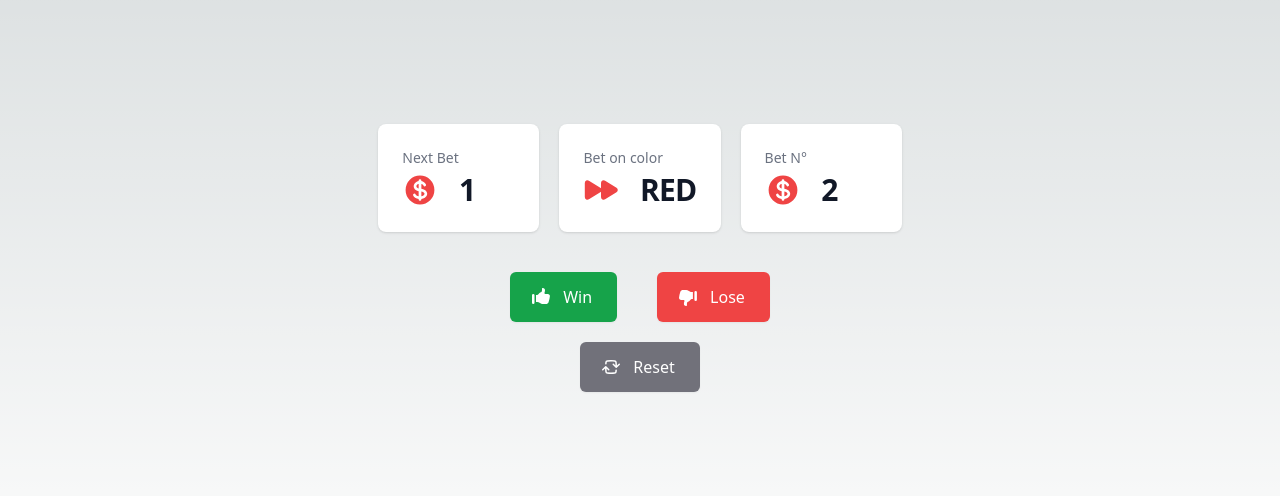
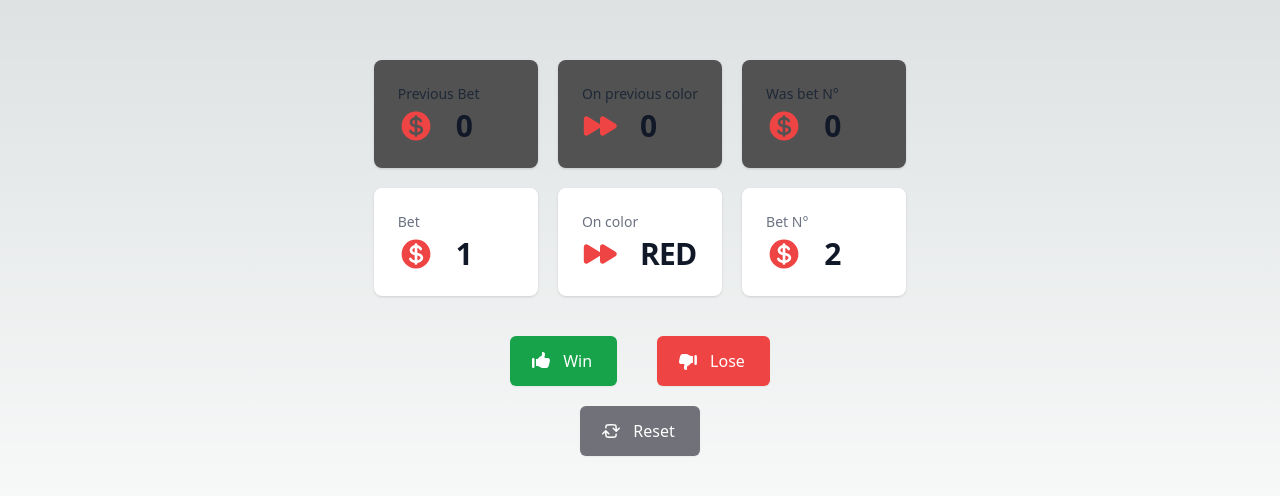
Before and after one commit to MathieuGery/roulette-helper, a Next.js app: page / in a window 1280 px wide. Shown: the part 152-648 px from the top of the page. Built offline with nearby package versions, Linux system fonts and the light colour scheme.

Commit message:
Add count and localstorage feature

```diff
--- /dev/null
+++ b/src/pages/function.js
@@ -0,0 +1,26 @@
+import { COMPILER_INDEXES } from "next/dist/shared/lib/constants"
+
+export function resetGame(setData) {
+    if (typeof window !== "undefined") {
+        localStorage.clear()
+        console.log("Reset")
+        setGame(setData)
+    }
+}
+
+export function setGame(setData) {
+    const init_data = {"count": 0}
+    if (typeof window !== "undefined") {
+        console.log("Init")
+        localStorage.setItem("data", JSON.stringify(init_data))
+        setData(init_data)
+    }
+}
+
+export function calc(setData) {
+    var data = JSON.parse(localStorage.getItem("data"))
+    console.log("data", data)
+    data["count"] = data["count"] += 1
+    localStorage.setItem("data", JSON.stringify(data))
+    setData(data)
+}
--- a/src/pages/index.js
+++ b/src/pages/index.js
@@ -1,18 +1,35 @@
 import Head from 'next/head'
-import styles from '@/styles/Home.module.css'
 import { HandThumbUpIcon, HandThumbDownIcon, CurrencyDollarIcon, ForwardIcon, ArrowPathRoundedSquareIcon } from '@heroicons/react/20/solid'
-import { useEffect } from 'react'
+import { useEffect, useState } from 'react'
+import { resetGame, setGame, calc, getCount } from './function'
 
 const stats = [
-  { name: 'Next Bet', stat: '1', icon: <CurrencyDollarIcon className="mt-1 h-9 w-9 text-red-500" aria-hidden="true" /> },
-  { name: 'Bet on color', stat: 'RED', icon: <ForwardIcon className="mt-1 h-9 w-9 text-red-500" aria-hidden="true" /> },
+  { name: 'Bet', stat: '1', icon: <CurrencyDollarIcon className="mt-1 h-9 w-9 text-red-500" aria-hidden="true" /> },
+  { name: 'On color', stat: 'RED', icon: <ForwardIcon className="mt-1 h-9 w-9 text-red-500" aria-hidden="true" /> },
   { name: 'Bet N°', stat: '2', icon: <CurrencyDollarIcon className="mt-1 h-9 w-9 text-red-500" aria-hidden="true" /> },
 ]
 
+const previousBet = [
+  { name: 'Previous Bet', stat: '1', icon: <CurrencyDollarIcon className="mt-1 h-9 w-9 text-red-500" aria-hidden="true" /> },
+  { name: 'On previous color', stat: 'RED', icon: <ForwardIcon className="mt-1 h-9 w-9 text-red-500" aria-hidden="true" /> },
+  { name: 'Was bet N°', stat: '2', icon: <CurrencyDollarIcon className="mt-1 h-9 w-9 text-red-500" aria-hidden="true" /> },
+]
+
 export default function Home() {
+  const [data, setData] = useState({})
+
   useEffect(() => {
+    if (typeof window !== "undefined") {
+      if (localStorage.getItem("data") == null) {
+        setGame(setData)
+        console.log("setdata", data)
+      } else {
+        console.log(localStorage.getItem("data"))
+        setData(JSON.parse(localStorage.getItem("data")))
+      }
+    }
     // Update the document title using the browser API
-  });
+  }, []);
   return (
     <>
       <Head>
@@ -23,6 +40,17 @@
       </Head>
       <main className='flex justify-center h-screen items-center'>
         <div>
+          <dl className="mt-5 grid grid-cols-1 gap-5 sm:grid-cols-3">
+            {previousBet.map((item) => (
+              <div key={item.name} className="overflow-hidden rounded-lg bg-neutral-600 px-4 py-5 shadow sm:p-6">
+                <dt className="truncate text-sm font-medium text-gray-800">{item.name}</dt>
+                <div className='grid grid-cols-2 gap-0'>
+                  {item.icon}
+                  <dd className="mt-1 text-3xl font-semibold tracking-tight text-gray-900">{data.count}</dd>
+                </div>
+              </div>
+            ))}
+          </dl>
           <dl className="mt-5 grid grid-cols-1 gap-5 sm:grid-cols-3">
             {stats.map((item) => (
               <div key={item.name} className="overflow-hidden rounded-lg bg-white px-4 py-5 shadow sm:p-6">
@@ -36,6 +64,7 @@
           </dl>
           <div className='flex items-center justify-center mt-10'>
             <button
+              onClick={() => calc(setData)}
               type="button"
               className="hover:scale-110 transition md:transform-none mr-10 inline-flex items-center rounded-md border border-transparent bg-green-600 px-6 py-3 text-base font-medium text-white shadow-sm hover:bg-green-700 focus:outline-none focus:ring-2 focus:ring-green-400 focus:ring-offset-2"
             >
@@ -43,6 +72,7 @@
               Win
             </button>
             <button
+              onClick={() => calc(setData)}
               type="button"
               className="hover:scale-110 transition md:transform-none inline-flex items-center rounded-md border border-transparent bg-red-500 px-6 py-3 text-base font-medium text-white shadow-sm hover:bg-red-700 focus:outline-none focus:ring-2 focus:ring-indigo-500 focus:ring-offset-2"
             >
@@ -51,14 +81,15 @@
             </button>
           </div>
           <div className='flex items-center justify-center mt-5'>
-          <button
+            <button
+              onClick={() => resetGame(setData)}
               type="button"
               className="hover:scale-110 transition md:transform-none inline-flex items-center rounded-md border border-transparent bg-zinc-500 px-6 py-3 text-base font-medium text-white shadow-sm hover:bg-red-700 focus:outline-none focus:ring-2 focus:ring-indigo-500 focus:ring-offset-2"
             >
               <ArrowPathRoundedSquareIcon className="-ml-1 mr-3 h-5 w-5" aria-hidden="true" />
               Reset
             </button>
-            </div>
+          </div>
         </div>
       </main>
     </>
```
